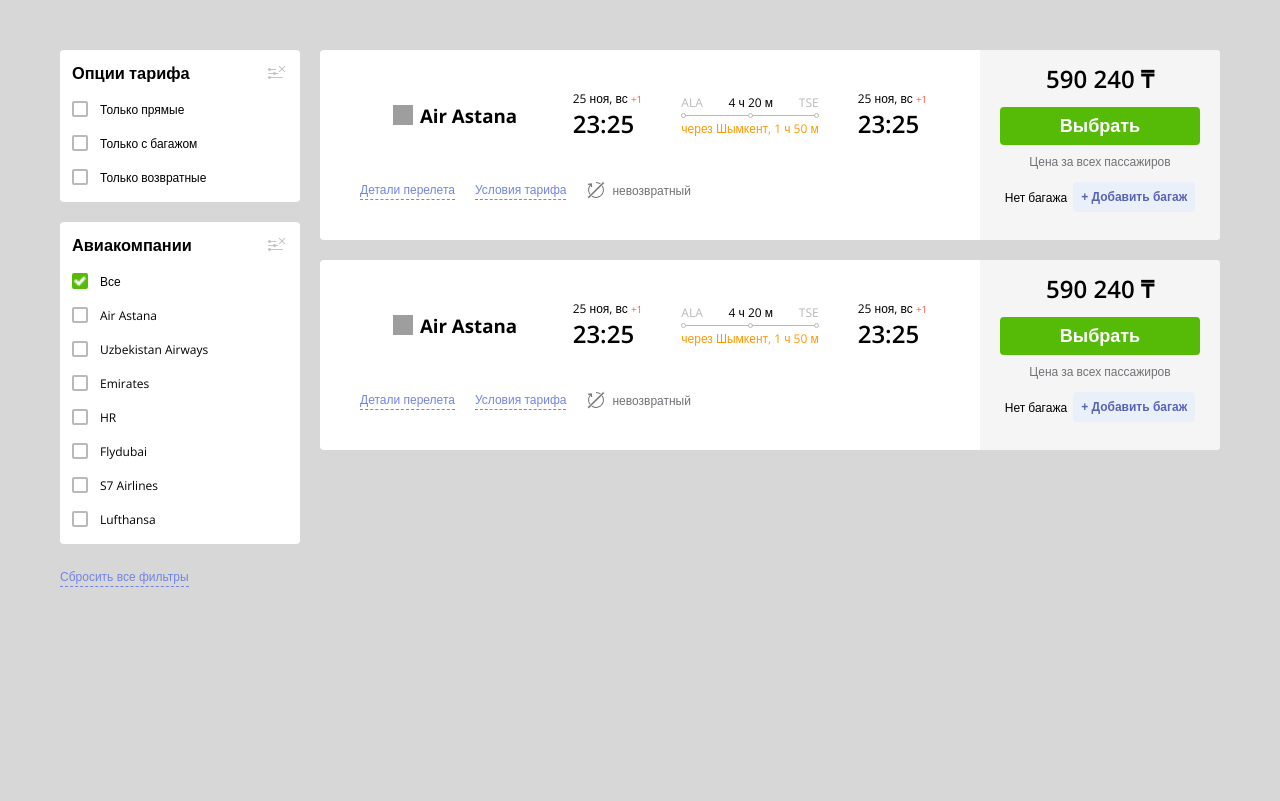
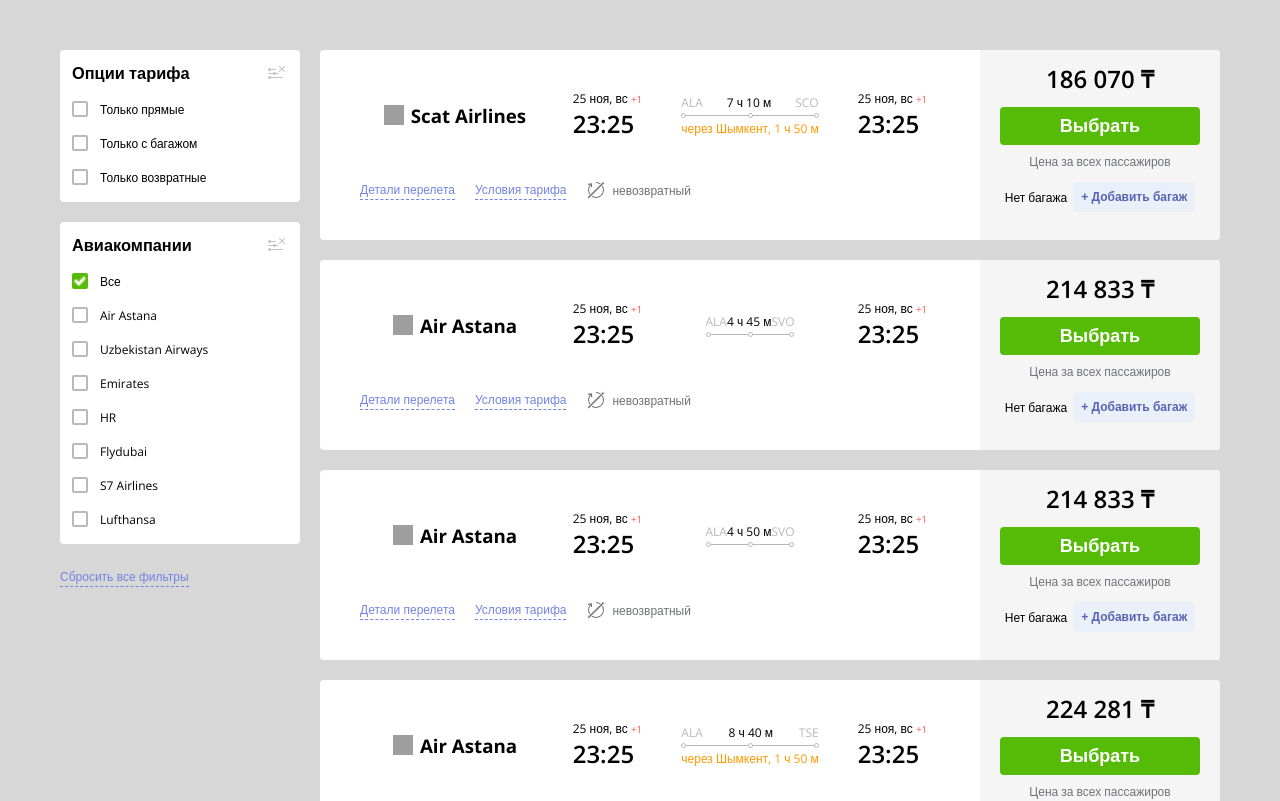
Before and after one commit to cerikzhan/aviata-test, a Vue app: page / in a window 1280 px wide. Shown: the top 801 px of the page. Built offline with nearby package versions, Linux system fonts and the light colour scheme; grey boxes are pictures that could not be loaded.

Commit message:
feat: add fetch flights endpoint and flight mapper

```diff
--- /dev/null
+++ b/src/api/mappers/mapFlightDaoToFlightEntity.ts
@@ -0,0 +1,20 @@
+import { FlightDao } from "@/api/dao/Flight";
+import { Flight } from "@/entities/Flight";
+
+export const mapFlightDaoToFlightEntity = (flight: FlightDao): Flight => {
+  const itinerary = flight.itineraries[0][0];
+  return {
+    id: flight.id,
+    price: flight.price,
+    currency: flight.currency,
+    refundable: flight.refundable,
+    stops: itinerary.stops,
+    carrier: {
+      name: itinerary.carrier_name,
+      short: itinerary.carrier,
+    },
+    travelTime: itinerary.traveltime,
+    originCode: itinerary.segments[0].origin_code,
+    destinationCode: itinerary.segments[0].dest_code,
+  };
+};
--- a/src/api/repositories/index.ts
+++ b/src/api/repositories/index.ts
@@ -1,9 +1,18 @@
-import * as data from "../db/results.json";
+import * as json from "../db/results.json";
+import { Airline } from "@/entities/Airline";
+import { mapFlightDaoToFlightEntity } from "@/api/mappers/mapFlightDaoToFlightEntity";
+import { FlightDao } from "@/api/dao/Flight";
 
-export const fetchAirlines = (): Promise<Record<string, string>> => {
-  return Promise.resolve(data.airlines);
+export const fetchAirlines = (): Promise<Airline[]> => {
+  const data = Object.entries(json.airlines).map((airline, index) => ({
+    id: index + 1,
+    short: airline[0],
+    title: airline[1],
+  }));
+  return Promise.resolve(data);
 };
 
 export const fetchFlights = () => {
-  return Promise.resolve(data.flights);
+  const data = json.flights as unknown as FlightDao[];
+  return Promise.resolve(data.map(mapFlightDaoToFlightEntity));
 };
--- a/src/components/FlightCard/FlightCard.vue
+++ b/src/components/FlightCard/FlightCard.vue
@@ -5,28 +5,28 @@
         <div class="card__airline">
           <div class="card__image">
             <img
-              :src="`https://aviata.kz/static/airline-logos/80x80/${`KC`}.png`"
+              :src="`https://aviata.kz/static/airline-logos/80x80/${flight.carrier.short}.png`"
               alt="air astana"
             />
           </div>
-          <h3 class="card__title">Air Astana</h3>
+          <h3 class="card__title">{{ flight.carrier.name }}</h3>
         </div>
         <p class="card__baggage-text">Нет багажа</p>
         <date-time />
-        <route-info class="card__route" />
+        <route-info class="card__route" :flight="flight" />
         <date-time />
       </div>
       <div class="card__actions">
         <custom-button variant="link" size="sm">Детали перелета </custom-button>
         <custom-button variant="link" size="sm">Условия тарифа </custom-button>
-        <p class="card__refund">
+        <p v-if="!flight.refundable" class="card__refund">
           <img src="../../assets/icons/return.svg" alt="невозвратный" />
           <span>невозвратный</span>
         </p>
       </div>
     </div>
     <div class="card__footer">
-      <p class="card__price">590 240 ₸</p>
+      <p class="card__price">{{ flight.price }} ₸</p>
       <custom-button>Выбрать</custom-button>
       <p class="card__passengers">Цена за всех пассажиров</p>
       <div class="card__baggage">
@@ -40,7 +40,8 @@
 </template>
 
 <script lang="ts">
-import { defineComponent } from "vue";
+import { defineComponent, PropType } from "vue";
+import { Flight } from "@/entities/Flight";
 import CustomButton from "@/components/CustomButton/CustomButton.vue";
 import DateTime from "@/components/DateTime/DateTime.vue";
 import RouteInfo from "@/components/RouteInfo/RouteInfo.vue";
@@ -51,6 +52,12 @@ export default defineComponent({
     "route-info": RouteInfo,
     "date-time": DateTime,
     "custom-button": CustomButton,
+  },
+  props: {
+    flight: {
+      type: Object as PropType<Flight>,
+      required: true,
+    },
   },
 });
 </script>
--- a/src/components/RouteInfo/RouteInfo.vue
+++ b/src/components/RouteInfo/RouteInfo.vue
@@ -1,24 +1,44 @@
 <template>
   <div class="route">
     <div class="route__top">
-      <p class="route__airport">ALA</p>
-      <div class="route__range">4 ч 20 м</div>
-      <p class="route__airport">TSE</p>
+      <p class="route__airport">{{ flight.originCode }}</p>
+      <div class="route__range">{{ travelTime }}</div>
+      <p class="route__airport">{{ flight.destinationCode }}</p>
     </div>
     <div class="route__divider divider">
       <span class="divider__dot divider__dot--left"></span>
       <span class="divider__dot divider__dot--middle"></span>
       <span class="divider__dot divider__dot--right"></span>
     </div>
-    <p class="route__bottom">через Шымкент, 1 ч 50 м</p>
+    <p v-if="flight.stops" class="route__bottom">через Шымкент, 1 ч 50 м</p>
   </div>
 </template>
 
 <script lang="ts">
-import { defineComponent } from "vue";
+import { computed, defineComponent, PropType } from "vue";
+import { Flight } from "@/entities/Flight";
 
 export default defineComponent({
   name: "RouteInfo",
+  props: {
+    flight: {
+      type: Object as PropType<Flight>,
+      required: true,
+    },
+  },
+  setup(props) {
+    const travelTime = computed(() => {
+      const time = props.flight.travelTime;
+      const h = Math.floor(time / 3600);
+      const m = Math.floor((time - h * 3600) / 60);
+
+      return `${h} ч ${m} м`;
+    });
+
+    return {
+      travelTime,
+    };
+  },
 });
 </script>
 
--- a/src/components/TheSidebar/TheSidebar.vue
+++ b/src/components/TheSidebar/TheSidebar.vue
@@ -10,7 +10,7 @@
 
     <filter-card title="Авиакомпании">
       <template v-for="option in airlineComputed" :key="option.id">
-        <custom-checkbox v-model="airlines" :value="option.value">{{
+        <custom-checkbox v-model="airlines" :value="option.short">{{
           option.title
         }}</custom-checkbox>
       </template>
@@ -26,15 +26,10 @@
 <script lang="ts">
 import { defineComponent, ref, onMounted, computed } from "vue";
 import { fetchAirlines } from "@/api/repositories";
+import { Airline } from "@/entities/Airline";
 import FilterCard from "@/components/FilterCard/FilterCard.vue";
 import CustomCheckbox from "@/components/CustomCheckbox/CustomCheckbox.vue";
 import CustomButton from "@/components/CustomButton/CustomButton.vue";
-
-interface FilterOption {
-  id: number;
-  value: string;
-  title: string;
-}
 
 export default defineComponent({
   name: "TheSidebar",
@@ -45,7 +40,7 @@ export default defineComponent({
   },
   setup() {
     const tariffs = ref<string[]>([]);
-    const tariffOptions: FilterOption[] = [
+    const tariffOptions = [
       {
         id: 1,
         value: "ST",
@@ -63,12 +58,12 @@ export default defineComponent({
       },
     ];
     const airlines = ref<string[]>(["ALL"]);
-    const airlineOptions = ref<FilterOption[]>([]);
+    const airlineOptions = ref<Airline[]>([]);
 
     const airlineComputed = computed(() => [
       {
         id: 0,
-        value: "ALL",
+        short: "ALL",
         title: "Все",
       },
       ...airlineOptions.value,
@@ -79,12 +74,7 @@ export default defineComponent({
     });
 
     async function getAirlines() {
-      const res = await fetchAirlines();
-      airlineOptions.value = Object.entries(res).map((airline, index) => ({
-        id: index + 1,
-        value: airline[0],
-        title: airline[1],
-      }));
+      airlineOptions.value = await fetchAirlines();
     }
 
     function onFilterReset() {
--- /dev/null
+++ b/src/entities/Airline.ts
@@ -0,0 +1,5 @@
+export interface Airline {
+  id: number;
+  title: string;
+  short: string;
+}
--- /dev/null
+++ b/src/entities/Flight.ts
@@ -0,0 +1,14 @@
+export interface Flight {
+  id: string;
+  price: string;
+  currency: string;
+  refundable: boolean;
+  stops: number;
+  carrier: {
+    name: string;
+    short: string;
+  };
+  originCode: string;
+  destinationCode: string;
+  travelTime: number;
+}
--- a/src/views/Home.vue
+++ b/src/views/Home.vue
@@ -2,20 +2,40 @@
   <div class="home">
     <the-sidebar />
     <div class="home__content">
-      <flight-card />
-      <flight-card />
+      <flight-card
+        v-for="flight in flights"
+        :key="flight.id"
+        :flight="flight"
+      />
     </div>
   </div>
 </template>
 
 <script lang="ts">
-import { defineComponent } from "vue";
+import { defineComponent, onMounted, ref } from "vue";
+import { fetchFlights } from "@/api/repositories";
+import { Flight } from "@/entities/Flight";
 import TheSidebar from "@/components/TheSidebar/TheSidebar.vue";
 import FlightCard from "@/components/FlightCard/FlightCard.vue";
 
 export default defineComponent({
   name: "Home",
   components: { "flight-card": FlightCard, "the-sidebar": TheSidebar },
+  setup() {
+    const flights = ref<Flight[]>([]);
+
+    onMounted(() => {
+      getFlights();
+    });
+
+    async function getFlights() {
+      flights.value = await fetchFlights();
+    }
+
+    return {
+      flights,
+    };
+  },
 });
 </script>
 
```
